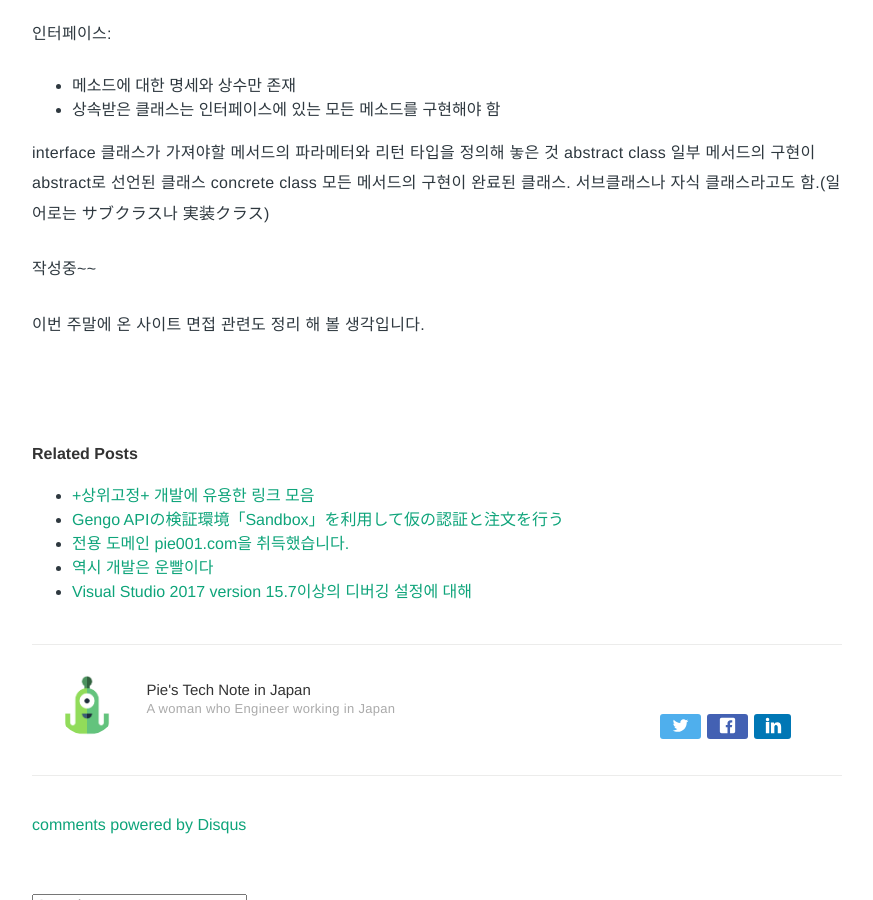
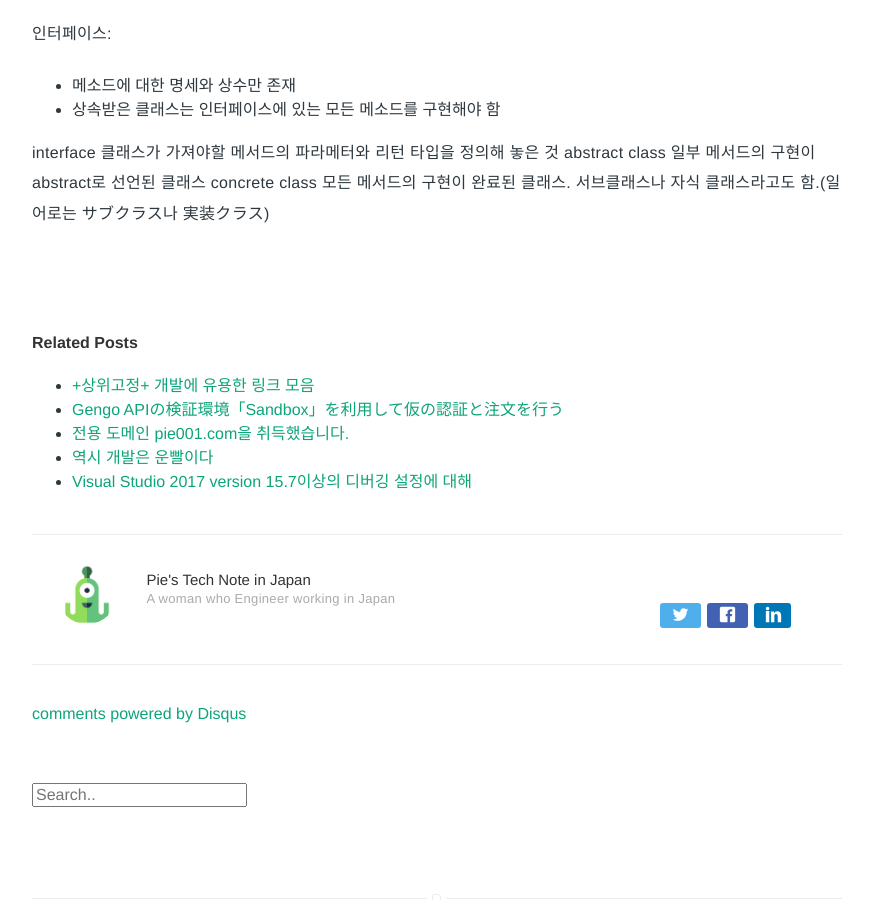
Before and after one commit to Pie001/pie001.github.io, a Jekyll site: the page built from _posts/2018-06-08-0020.md, in a window 1280 px wide and 900 px high, scrolled down 856 px. Shown: the whole window, without its empty margins (203-1076 px from the left). Built offline with Jekyll 4.4.1, drawn with Linux system fonts in a browser that asks for light colours; comment, search, counter and statistics services are not loaded.

Commit message:
Update 2018-06-08-0020.md

```diff
--- a/_posts/2018-06-08-0020.md
+++ b/_posts/2018-06-08-0020.md
@@ -38,8 +38,3 @@ Object-Oriented Programming, 줄여서 OOP.
 interface 클래스가 가져야할 메서드의  파라메터와 리턴 타입을 정의해 놓은 것
 abstract class 일부 메서드의 구현이 abstract로 선언된 클래스
 concrete class 모든 메서드의 구현이 완료된 클래스. 서브클래스나 자식 클래스라고도 함.(일어로는 サブクラス나 実装クラス)
-
-
-작성중~~
-
-이번 주말에 온 사이트 면접 관련도 정리 해 볼 생각입니다.
```
